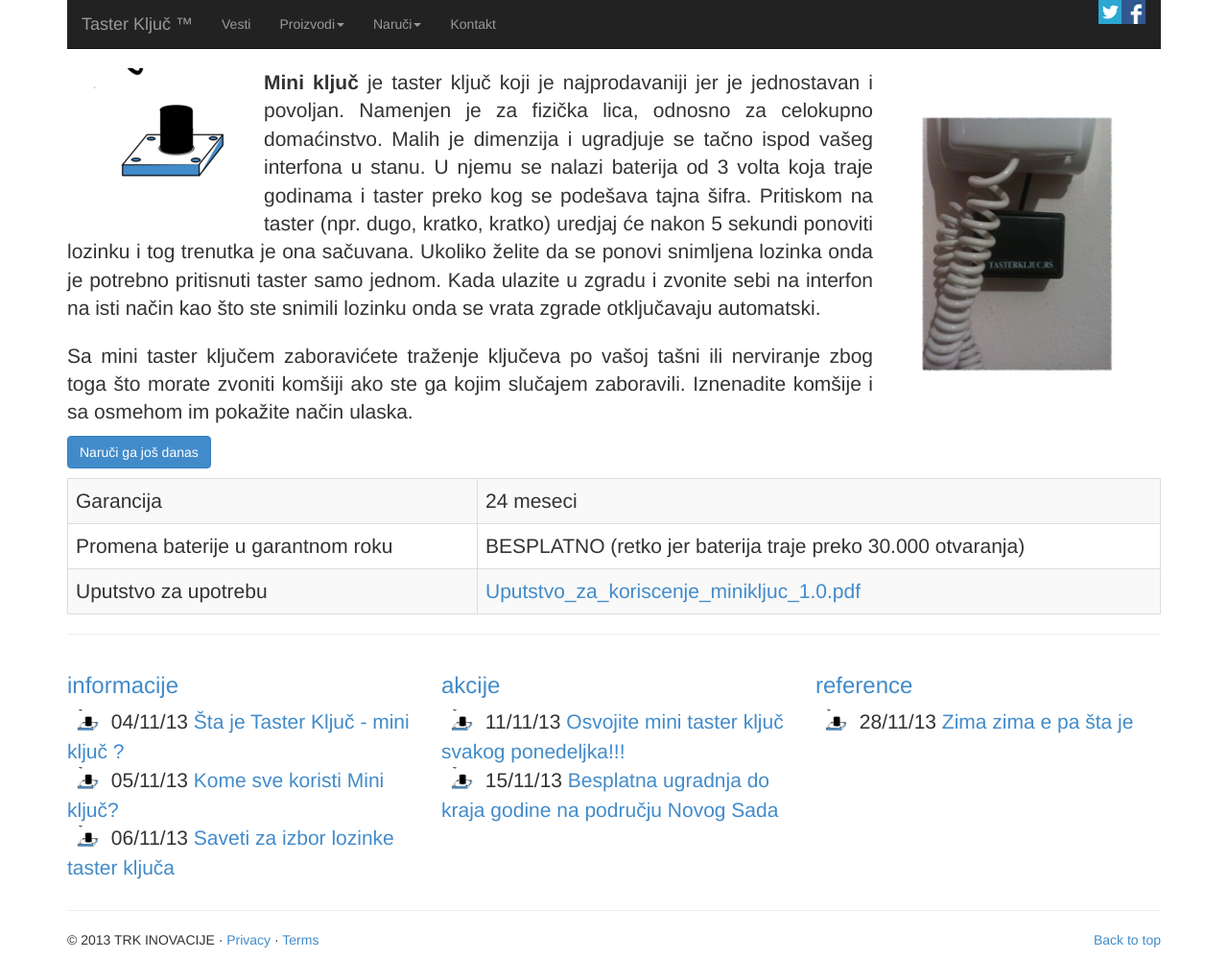
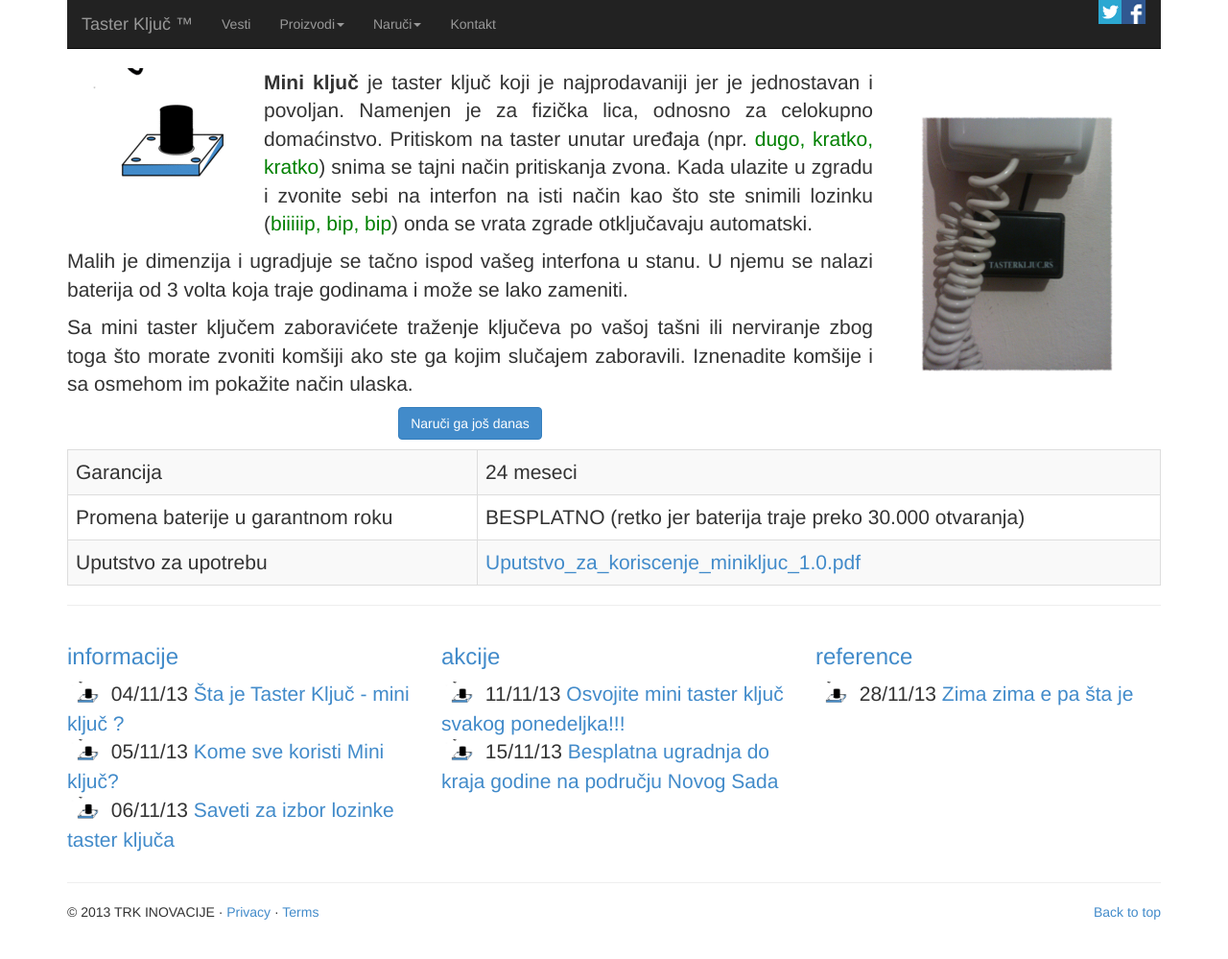
Before and after one commit to trkinovacije/tasterkljuc, a Jekyll site: the page built from proizvodi/mini-kljuc/index.html, in a window 1280 px wide. Shown: the whole page at 96% size. Built offline with Jekyll 4.4.1, drawn with Linux system fonts in a browser that asks for light colours; Markdown is read by kramdown in place of the engine named in the settings; after the commit the page ends 970 px from its top, so only the background shows below that.

Commit message:
change mini kljuc text

```diff
--- a/proizvodi/mini-kljuc/index.html
+++ b/proizvodi/mini-kljuc/index.html
@@ -6,13 +6,17 @@
 
 <img src="/assets/images/animations/mini-kljuc.gif" style="float:left" />
 <img src="/assets/images/pictures/minikljuc_slika_za_sajt.png" style="float:right;margin:50px;" />
-<p class="lead" align="justify"><strong>Mini ključ</strong> je taster ključ koji je najprodavaniji jer je jednostavan i povoljan. Namenjen je za fizička lica, odnosno za celokupno domaćinstvo. Malih je dimenzija i ugradjuje se tačno ispod vašeg interfona u stanu. U njemu se nalazi baterija od 3 volta koja traje godinama i taster preko kog se podešava tajna šifra. Pritiskom na taster (npr. dugo, kratko, kratko) uredjaj će nakon 5 sekundi ponoviti lozinku i tog trenutka je ona sačuvana. Ukoliko želite da se ponovi snimljena lozinka onda je potrebno pritisnuti taster samo jednom. Kada ulazite u zgradu i zvonite sebi na interfon na isti način kao što ste snimili lozinku onda se vrata zgrade otključavaju automatski.
+<p><strong>Mini ključ</strong> je taster ključ koji je najprodavaniji jer je jednostavan i povoljan. Namenjen je za fizička lica, odnosno za celokupno domaćinstvo. Pritiskom na taster unutar uređaja (npr. <font color="green">dugo, kratko, kratko</font>) snima se tajni način pritiskanja zvona. Kada ulazite u zgradu i zvonite sebi na interfon na isti način kao što ste snimili lozinku (<font color="green">biiiiip, bip, bip</font>) onda se vrata zgrade otključavaju automatski.
+</p>
+<p>Malih je dimenzija i ugradjuje se tačno ispod vašeg interfona u stanu. U njemu se nalazi baterija od 3 volta koja traje godinama i može se lako zameniti.
 </p>
 <p>
 Sa mini taster ključem zaboravićete traženje ključeva po vašoj tašni ili nerviranje zbog toga što morate zvoniti komšiji ako ste ga kojim slučajem zaboravili. Iznenadite komšije i sa osmehom im pokažite način ulaska.
+</p>
+<div align="center">
+ <a class="btn btn-large btn-primary" href="/naruci">Naruči ga još danas</a>
+</div>
 <p>
- <a class="btn btn-large btn-primary" href="/naruci">Naruči ga još danas</a>
-
 <table class="table table-striped table-bordered">
   <tr>
    <td>Garancija</td>
@@ -24,7 +28,7 @@
   </tr>
   <tr>
      <td>Uputstvo za upotrebu</td>
-     <td><a href="/assets/pdf/">Uputstvo_za_koriscenje_minikljuc_1.0.pdf</a></td>
+     <td><a href="/assets/pdf/Uputstvo_za_koriscenje_minikljuc_1.0.pdf">Uputstvo_za_koriscenje_minikljuc_1.0.pdf</a></td>
   </tr>
-
 </table>
+</p>
```
